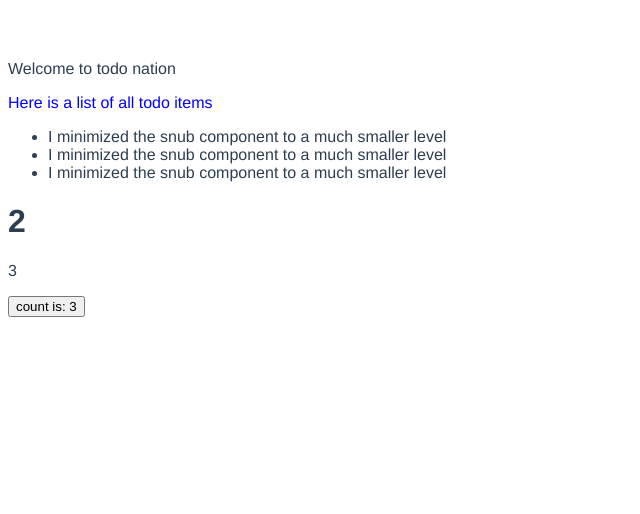
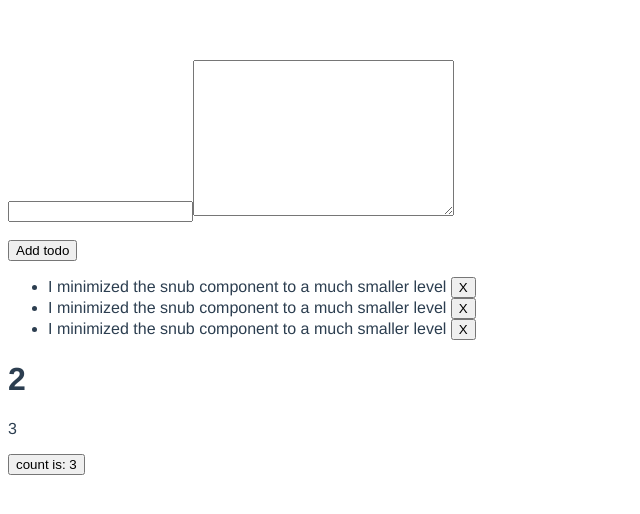
Before and after one commit to spykelion/first-vue, a Vue app: page / in a window 1280 px wide. Shown: the top 514 px of the page, without its empty margins (0-640 px from the left). Built offline with nearby package versions, Linux system fonts and the light colour scheme.

Commit message:
wow, delete todo works

```diff
--- a/src/components/Todo.vue
+++ b/src/components/Todo.vue
@@ -1,16 +1,30 @@
 <script setup>
+import { ref } from "vue";
 import { store } from "../store";
-console.log(store.todos)
+// console.log(store.todos)
+
+const mytodo = ref({
+    title: '',
+    body: ''
+})
+const title = ref('')
+const body = ref('')
+
 </script>
 
 <template>
   <div class="todo">
-    <p>Welcome to todo nation</p>
-    <div class="content">Here is a list of all todo items</div>
-  </div>
+      <form action="">
+          <input type="text" v-model="mytodo.title">
+          <textarea v-model="mytodo.body" name="" id="" cols="30" rows="10"></textarea>
+      </form>
+      <br>
+      <button @click="store.create(mytodo)">Add todo</button>
+   </div>
   <ul>
     <li v-for="(todo) in store.todos" :key="todo.id">
       {{ todo.body }}
+      <button @click="store.delete(todo.id)">X</button>
     </li>
   </ul>
 </template>
--- a/src/store.js
+++ b/src/store.js
@@ -17,12 +17,16 @@ let initialTodo = {
 export const store = reactive({
     todos: [initialTodo,initialTodo,initialTodo],
     create(obj){
-        const newTodo = obj
-        this.todos = [...this.todos, newTodo]
+        obj.id = this.todos.length + 1
+        obj.completed = false
+        obj.dateCreated = dateCreated
+        obj.dateUpdated = dateCreated
+        this.todos = [...this.todos, obj]
     },
-    todoss(){ return this.todos },
-    delete(todo){
-       this.todo =  this.todos.filter(t=>t!=todo)
+    allTodos(){ return this.todos },
+    delete(id){
+        console.log(id)
+       this.todos = this.todos.filter(t=>t.id!=id)
     },
     update(todo){
         let todoObject =  this.todos.filter(t=>t==todo)
```
